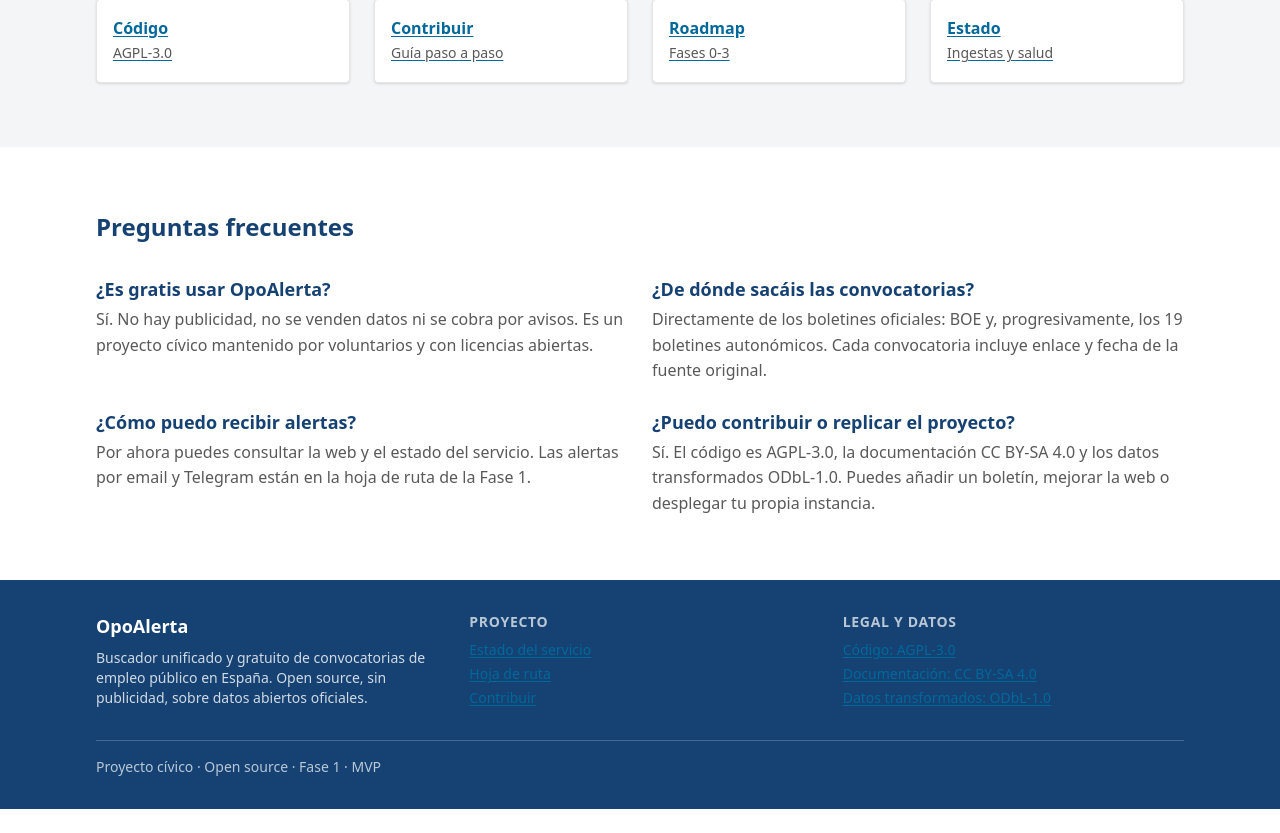
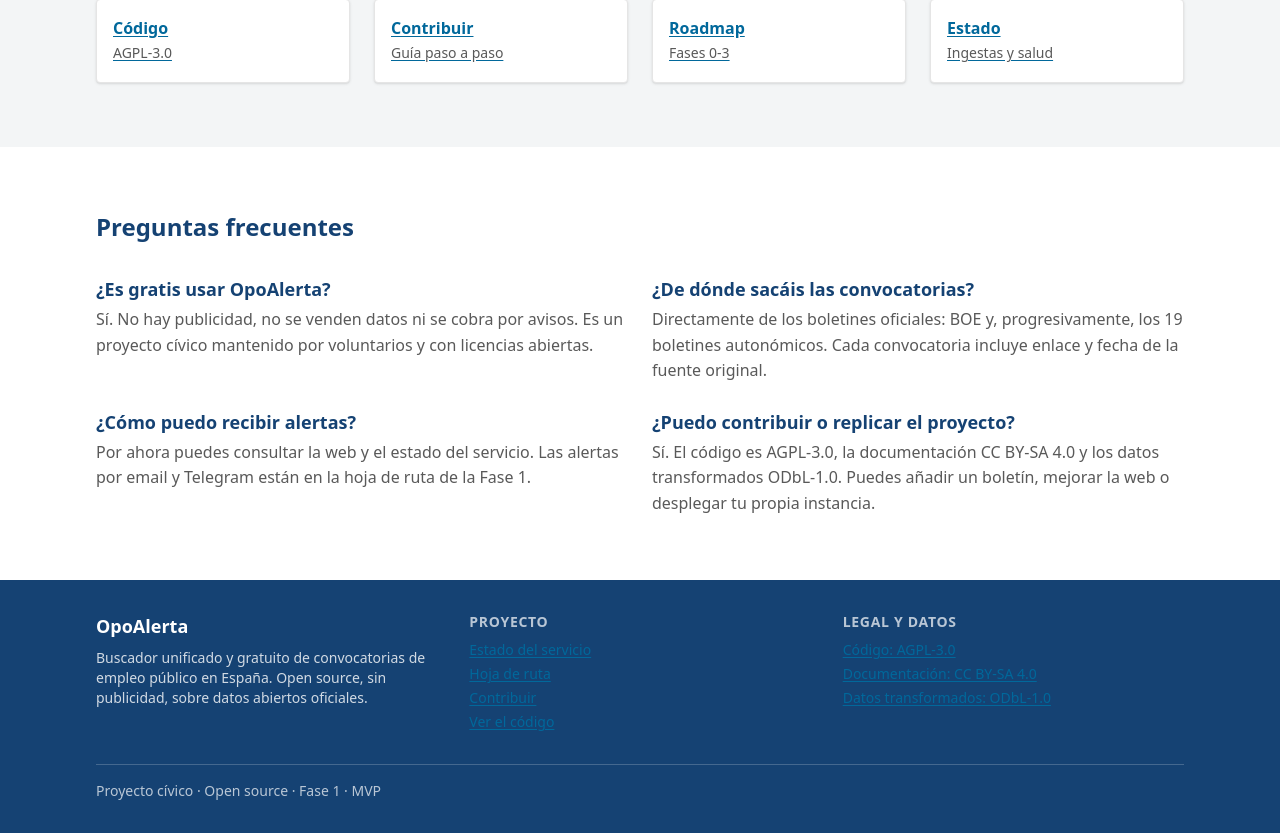
Before and after one commit to opoalerta/opoalerta, a Next.js app in the folder apps/web/: page / in a window 1280 px wide. Shown: the part 2178-3011 px from the top of the page. Before the commit the page ends 2987 px from the top, so only its background shows below. Built offline with nearby package versions, Linux system fonts and the light colour scheme; no server answers; the database is empty.

Commit message:
feat(web): ajusta diseño institucional, footer y añade guía de protección (#13)

```diff
--- a/apps/web/app/components/Footer.tsx
+++ b/apps/web/app/components/Footer.tsx
@@ -36,6 +36,14 @@ export function Footer() {
                   className="text-white no-underline hover:underline"
                 >
                   Contribuir
+                </a>
+              </li>
+              <li>
+                <a
+                  href="https://github.com/opoalerta/opoalerta"
+                  className="text-white no-underline hover:underline"
+                >
+                  Ver el código
                 </a>
               </li>
             </ul>
--- a/apps/web/app/globals.css
+++ b/apps/web/app/globals.css
@@ -30,13 +30,13 @@ body {
   -moz-osx-font-smoothing: grayscale;
 }
 
-a {
+:where(a) {
   color: var(--color-link);
   text-decoration: underline;
   text-underline-offset: 0.15em;
 }
 
-a:hover {
+:where(a:hover) {
   color: var(--color-link-hover);
 }
 
@@ -47,7 +47,7 @@ input:focus-visible {
   outline-offset: 2px;
 }
 
-code {
+:where(code) {
   font-family: ui-monospace, SFMono-Regular, Menlo, Monaco, Consolas, monospace;
   background: var(--color-surface);
   padding: 0.125rem 0.375rem;
```
Also changed, not shown: 2 other files (tests, documents, lock files or other folders).
